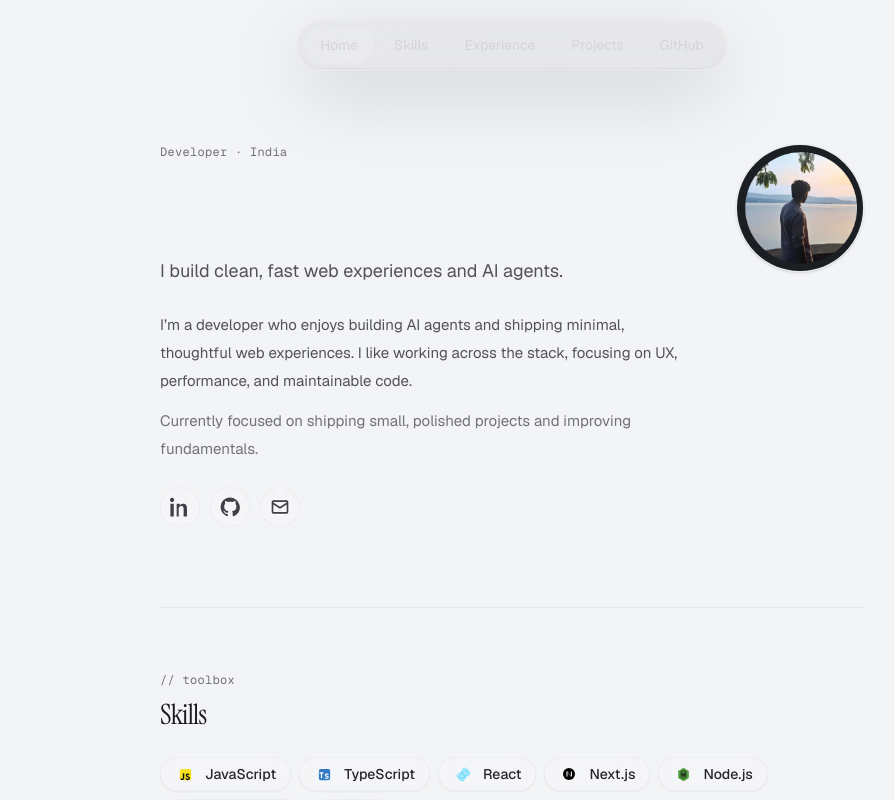
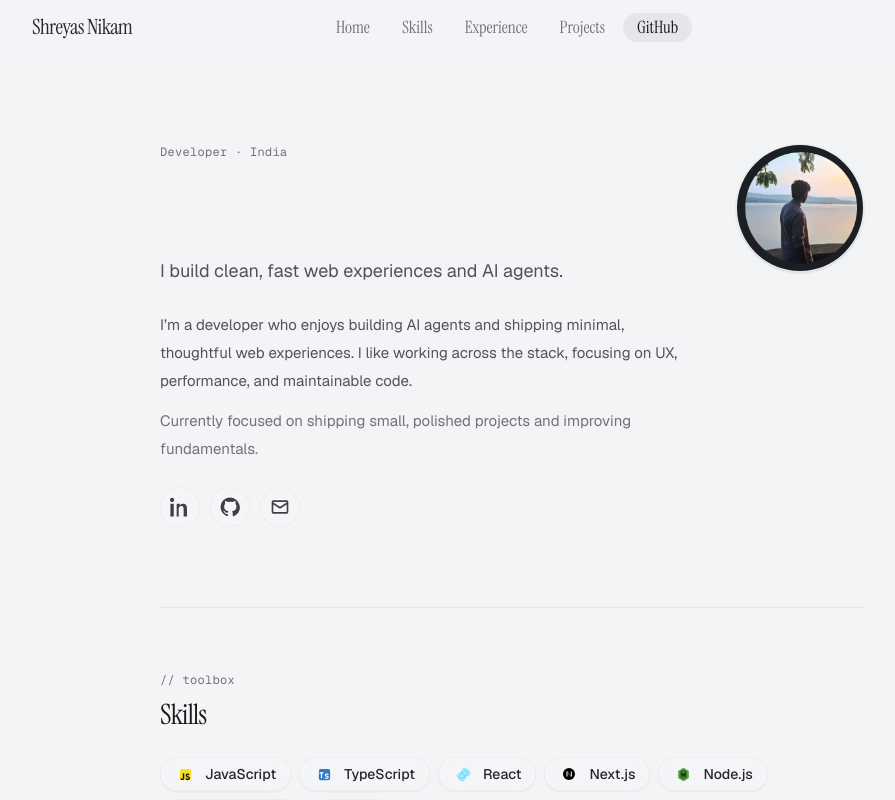
Before and after one commit to dafto1/Portfolio, a Next.js app: page / in a window 1280 px wide. Shown: the top 800 px of the page, without its empty margins (128-1023 px from the left). Built offline with nearby package versions, Linux system fonts and the light colour scheme.

Commit message:
overhaul of the navbar

```diff
--- a/src/app/globals.css
+++ b/src/app/globals.css
@@ -52,6 +52,20 @@ body {
 
 .github-scroll::-webkit-scrollbar-thumb:hover {
   background: rgba(255, 255, 255, 0.32);
+}
+
+/* Full-width navbar – blurry + translucent */
+.nav-bar {
+  background: rgba(243, 244, 246, 0.35);
+  backdrop-filter: blur(20px) saturate(160%);
+  -webkit-backdrop-filter: blur(20px) saturate(160%);
+}
+
+@media (prefers-color-scheme: dark) {
+  .nav-bar {
+    background: rgba(16, 15, 15, 0.35);
+    border-bottom-color: rgba(255, 255, 255, 0.06);
+  }
 }
 
 /* Liquid glass for floating navbar */
@@ -126,17 +140,12 @@ body {
   position: relative;
   overflow: hidden;
   isolation: isolate;
-  background:
-    linear-gradient(
-      180deg,
-      rgba(255, 255, 255, 0.12) 0%,
-      rgba(255, 255, 255, 0.03) 100%
-    );
-  border: 1px solid rgba(24, 24, 27, 0.03);
+  background: rgba(0, 0, 0, 0.02);
+  border: 1px solid rgba(24, 24, 27, 0.04);
   box-shadow:
     0 16px 55px rgba(24, 24, 27, 0.02),
-    inset 0 1px 0 rgba(255, 255, 255, 0.2),
-    0 0 9px rgba(0, 0, 0, 0.02);
+    inset 0 1px 0 rgba(255, 255, 255, 0.1),
+    0 0 9px rgba(0, 0, 0, 0.01);
   backdrop-filter: blur(18px) saturate(150%);
   -webkit-backdrop-filter: blur(18px) saturate(150%);
 }
@@ -257,18 +266,12 @@ body {
 
 @media (prefers-color-scheme: dark) {
   .glass {
-    background:
-      linear-gradient(
-        180deg,
-        rgba(255, 255, 255, 0.02) 0%,
-        rgba(255, 255, 255, 0) 100%
-      ),
-      rgba(16, 15, 15, 0.05);
+    background: rgba(0, 0, 0, 0.25);
     border-color: rgba(250, 250, 247, 0.06);
     box-shadow:
-      0 18px 70px rgba(0, 0, 0, 0.2),
-      inset 0 1px 0 rgba(255, 255, 255, 0.05),
-      inset 0 -1px 0 rgba(0, 0, 0, 0.08);
+      0 18px 70px rgba(0, 0, 0, 0.35),
+      inset 0 1px 0 rgba(255, 255, 255, 0.03),
+      inset 0 -1px 0 rgba(0, 0, 0, 0.12);
   }
 
   .glass-subtle {
--- a/src/components/FloatingNav.tsx
+++ b/src/components/FloatingNav.tsx
@@ -1,6 +1,6 @@
 "use client";
 
-import { useEffect, useMemo, useState } from "react";
+import { useEffect, useMemo, useState, useRef } from "react";
 
 type Item = { id: string; label: string; href: string };
 
@@ -10,43 +10,84 @@ function cx(...classes: Array<string | false | null | undefined>) {
 
 export function FloatingNav({ items }: { items: Item[] }) {
   const [activeId, setActiveId] = useState(items[0]?.id ?? "intro");
-
-  const ids = useMemo(() => items.map((i) => i.id), [items]);
+  const [activeRect, setActiveRect] = useState<{ left: number; width: number } | null>(null);
+  const navRef = useRef<HTMLDivElement>(null);
 
   useEffect(() => {
-    const elements = ids
-      .map((id) => document.getElementById(id))
-      .filter(Boolean) as HTMLElement[];
+    const handleScroll = () => {
+      // Check if scrolled to the absolute bottom of the page
+      const isAtBottom =
+        window.innerHeight + window.scrollY >=
+        document.documentElement.scrollHeight - 60;
 
-    if (elements.length === 0) return;
+      if (isAtBottom && items.length > 0) {
+        setActiveId(items[items.length - 1].id);
+        return;
+      }
 
-    const obs = new IntersectionObserver(
-      (entries) => {
-        const visible = entries
-          .filter((e) => e.isIntersecting)
-          .sort(
-            (a, b) =>
-              (b.intersectionRatio ?? 0) - (a.intersectionRatio ?? 0),
-          )[0];
-        if (!visible?.target) return;
-        setActiveId((visible.target as HTMLElement).id);
-      },
-      {
-        root: null,
-        // Prefer the section around the top-middle of the viewport
-        rootMargin: "-35% 0px -55% 0px",
-        threshold: [0.1, 0.2, 0.4, 0.6],
-      },
-    );
+      const threshold = 180; // trigger point in px from top of screen
+      let currentActive = items[0]?.id;
 
-    elements.forEach((el) => obs.observe(el));
-    return () => obs.disconnect();
-  }, [ids]);
+      for (const item of items) {
+        const el = document.getElementById(item.id);
+        if (el) {
+          const rect = el.getBoundingClientRect();
+          if (rect.top <= threshold) {
+            currentActive = item.id;
+          }
+        }
+      }
+      setActiveId(currentActive);
+    };
+
+    window.addEventListener("scroll", handleScroll, { passive: true });
+    handleScroll(); // initial call
+    return () => window.removeEventListener("scroll", handleScroll);
+  }, [items]);
+
+  useEffect(() => {
+    if (!navRef.current) return;
+
+    const updateRect = () => {
+      const activeEl = navRef.current?.querySelector(`a[href="#${activeId}"]`) as HTMLElement;
+      if (activeEl) {
+        setActiveRect({
+          left: activeEl.offsetLeft,
+          width: activeEl.offsetWidth,
+        });
+      }
+    };
+
+    updateRect();
+    window.addEventListener("resize", updateRect);
+    return () => window.removeEventListener("resize", updateRect);
+  }, [activeId]);
 
   return (
-    <div className="pointer-events-none fixed inset-x-0 top-5 z-50 flex justify-center px-4">
-      <div className="pointer-events-auto">
-        <nav className="liquid-glass relative flex items-center gap-1 rounded-full p-1.5 text-sm">
+    <header className="nav-bar fixed inset-x-0 top-0 z-50 h-14 border-b border-white/[0.06]">
+      <div className="mx-auto flex h-full max-w-5xl items-center justify-between px-5 sm:px-8">
+        {/* Name on the left */}
+        <a
+          href="#intro"
+          className="font-serif text-[21px] tracking-tight text-zinc-800 dark:text-zinc-100"
+        >
+          Shreyas Nikam
+        </a>
+
+        {/* Nav links in the center */}
+        <nav ref={navRef} className="relative flex items-center gap-1">
+          {/* Sliding highlight indicator */}
+          {activeRect && (
+            <span
+              className="absolute top-1 bottom-1 rounded-full bg-zinc-900/[0.06] transition-all duration-300 ease-out dark:bg-white/[0.08]"
+              style={{
+                left: `${activeRect.left}px`,
+                width: `${activeRect.width}px`,
+              }}
+              aria-hidden="true"
+            />
+          )}
+
           {items.map((item) => {
             const isActive = activeId === item.id;
             return (
@@ -54,25 +95,21 @@ export function FloatingNav({ items }: { items: Item[] }) {
                 key={item.id}
                 href={item.href}
                 className={cx(
-                  "relative rounded-full px-4 py-2 transition-colors",
-                  "text-zinc-300 hover:text-zinc-100",
-                  isActive && "text-zinc-100",
+                  "relative rounded-full px-3.5 py-1.5 text-[17px] font-serif transition-colors duration-300",
+                  isActive
+                    ? "text-zinc-900 dark:text-zinc-100"
+                    : "text-zinc-500 hover:text-zinc-800 dark:text-zinc-400 dark:hover:text-zinc-200",
                 )}
               >
-                <span
-                  className={cx(
-                    "absolute inset-0 rounded-full transition-opacity duration-200",
-                    isActive ? "opacity-100" : "opacity-0",
-                    "bg-white/10",
-                  )}
-                  aria-hidden="true"
-                />
                 <span className="relative z-10">{item.label}</span>
               </a>
             );
           })}
         </nav>
+
+        {/* Spacer to balance the layout */}
+        <div className="w-[110px] hidden sm:block" aria-hidden="true" />
       </div>
-    </div>
+    </header>
   );
 }
```
